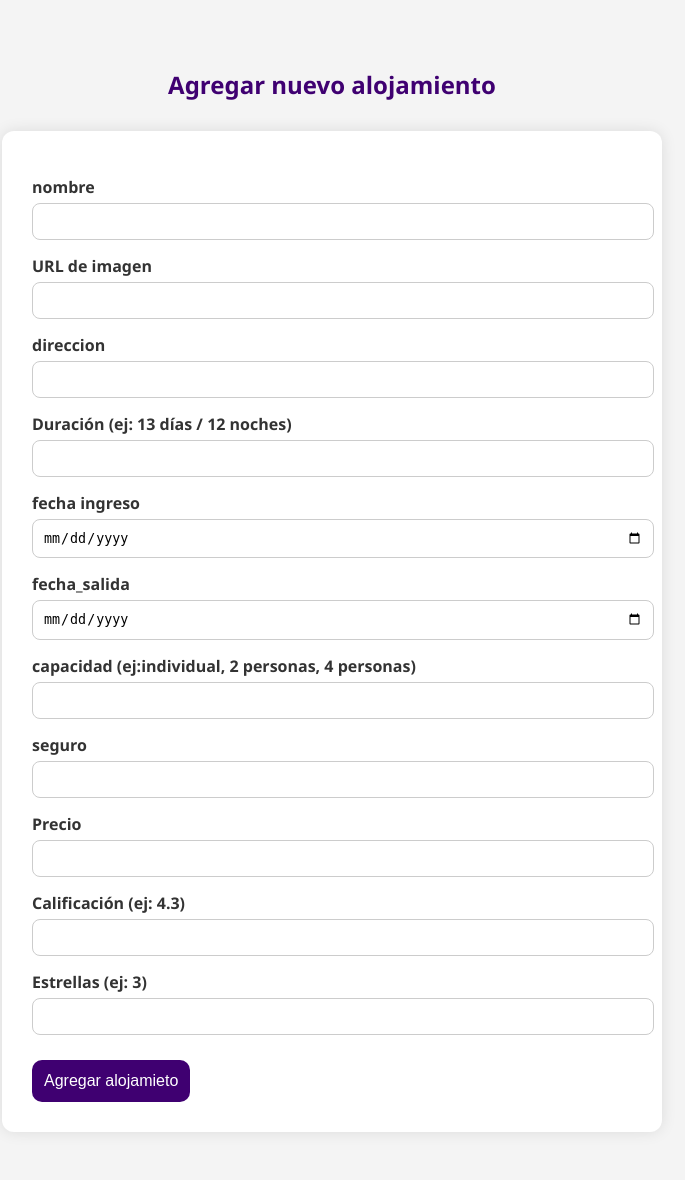
After one commit to joa1205/olimpiada, a PHP site: page /formulario_agregar_alojamiento.php in a window 1280 px wide. The commit adds this page. Shown: the whole page, without its empty margins (308-993 px from the left). Run offline with PHP 8.4, Linux system fonts and the light colour scheme; a user stored in the database is signed in.

Commit message:
hice alojamiento falta hacer el maps

```diff
--- /dev/null
+++ b/jdp/formulario_agregar_alojamiento.php
@@ -0,0 +1,135 @@
+<?php
+include 'conexion.php';
+session_start();
+
+if (!isset($_SESSION['rol']) || $_SESSION['rol'] !== 'admin') {
+    header("Location: alojamiento.php");
+    exit();
+}
+
+if ($_SERVER["REQUEST_METHOD"] == "POST") {
+    $nombre = $_POST['nombre'];
+    $imagen = $_POST['imagen'];
+    $direccion = $_POST['direccion'];
+    $duracion = $_POST['duracion'];
+    $fecha_ingreso = $_POST['fecha_ingreso'];
+    $fecha_salida = $_POST['fecha_salida'];
+    $capacidad = $_POST['capacidad'];
+    $seguro = $_POST['seguro'];
+    $precio = $_POST['precio'];
+    $calificacion = $_POST['calificacion'];
+    $estrellas = $_POST['estrellas'];
+
+    $sql = "INSERT INTO alojamiento (
+        nombre, imagen, direccion, duracion, fecha_ingreso,
+        fecha_salida, capacidad, seguro, precio, calificacion, estrellas
+    ) VALUES (
+        '$nombre', '$imagen', '$direccion', '$duracion', '$fecha_ingreso',
+        '$fecha_salida', '$capacidad', '$seguro', '$precio', '$calificacion', '$estrellas'
+    )";
+
+    if (mysqli_query($conexion, $sql)) {
+        echo "<script>alert('alojamiento agregado correctamente'); window.location='alojamiento.php';</script>";
+    } else {
+        echo "Error: " . $sql . "<br>" . mysqli_error($conexion);
+    }
+}
+
+?>
+
+<!DOCTYPE html>
+<html lang="es">
+<head>
+    <meta charset="UTF-8">
+    <title>Agregar alojamiento</title>
+</head>
+<body>
+
+<h2 style="text-align:center; color:#3f0071;">Agregar nuevo alojamiento</h2>
+
+<form method="POST" action="">
+    <label>nombre</label>
+    <input type="text" name="nombre" required>
+
+    <label>URL de imagen</label>
+    <input type="text" name="imagen" required>
+
+    <label>direccion</label>
+    <input type="text" name="direccion" required>
+
+    <label>Duración (ej: 13 días / 12 noches)</label>
+    <input type="text" name="duracion" required>
+
+    <label>fecha ingreso</label>
+    <input type="date" name="fecha_ingreso" required>
+
+    <label>fecha_salida</label>
+    <input type="date" name="fecha_salida" required>
+
+    <label>capacidad (ej:individual, 2 personas, 4 personas)</label>
+    <input type="text" name="capacidad" required>
+
+    <label>seguro</label>
+    <input type="text" name="seguro" required>
+
+    <label>Precio</label>
+    <input type="text" name="precio" required>
+
+    <label>Calificación (ej: 4.3)</label>
+    <input type="number" step="0.1" min="0" max="5" name="calificacion" required>
+
+    <label>Estrellas (ej: 3)</label>
+    <input type="number" min="1" max="5" name="estrellas" required>
+
+    <button type="submit">Agregar alojamieto</button>
+</form>
+
+
+</body>
+</html>
+
+<style>
+    body {
+        font-family: 'Segoe UI', sans-serif;
+        background: #f4f4f4;
+        padding: 40px;
+    }
+    h2 {
+        margin-bottom: 30px;
+    }
+    form {
+        background: white;
+        max-width: 600px;
+        margin: auto;
+        padding: 30px;
+        border-radius: 12px;
+        box-shadow: 0 0 15px rgba(0,0,0,0.1);
+    }
+    label {
+        display: block;
+        margin-top: 15px;
+        font-weight: bold;
+        color: #333;
+    }
+    input {
+        width: 100%;
+        padding: 10px;
+        border: 1px solid #ccc;
+        border-radius: 8px;
+        margin-top: 5px;
+    }
+    button {
+        margin-top: 25px;
+        padding: 12px;
+        background-color: #3f0071;
+        color: white;
+        font-size: 16px;
+        border: none;
+        border-radius: 10px;
+        cursor: pointer;
+        transition: 0.3s ease;
+    }
+    button:hover {
+        background-color: #5b0cbf;
+    }
+</style>
```
Also changed, not shown: jdp/alojamientos.php (+195 -1 lines), jdp/base_de_datos/olimpiada.sql (+7 -4 lines).
